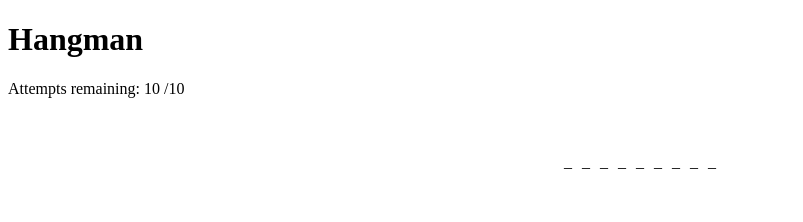
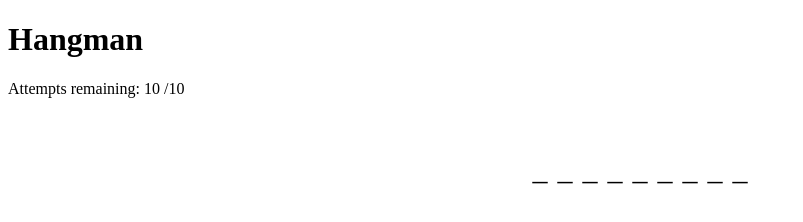
Before and after one commit to vanessawa/Hangman, a plain HTML site: page index.html in a window 1280 px wide. Shown: the whole page, without its empty margins (0-803 px from the left). Drawn offline with Linux system fonts and the light colour scheme.

Commit message:
Changed Font-size

```diff
--- a/script.js
+++ b/script.js
@@ -1,8 +1,5 @@
 /**
- * keyPressed mit Wort verbinden
- * Platzhalter für Buchstaben
- * countdown Fehlversuche
- * Game over bei 10. fail
+ * Display all keys that have been tried already
  */
 
 class Game {
--- a/style.css
+++ b/style.css
@@ -6,4 +6,5 @@
 
 #progress span {
   margin: 5px;
+  font-size: 30px;
 }
```
